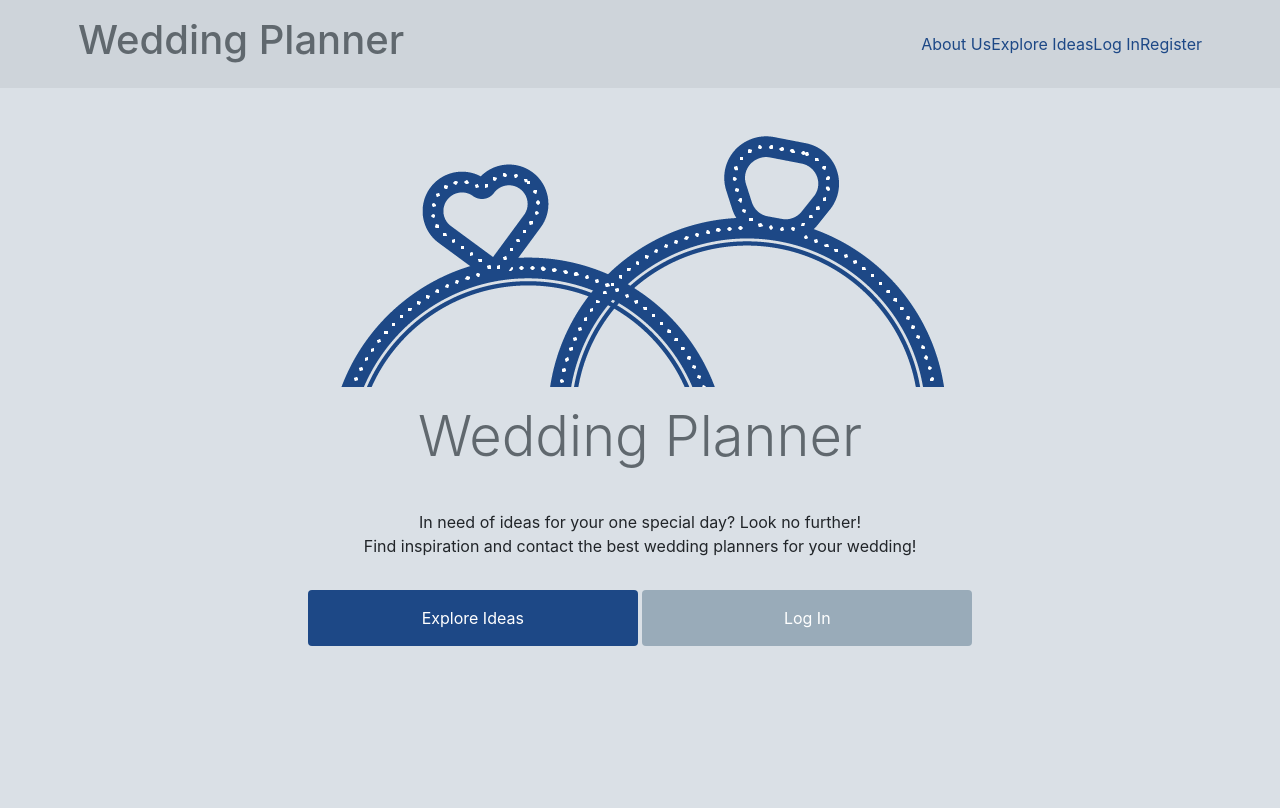
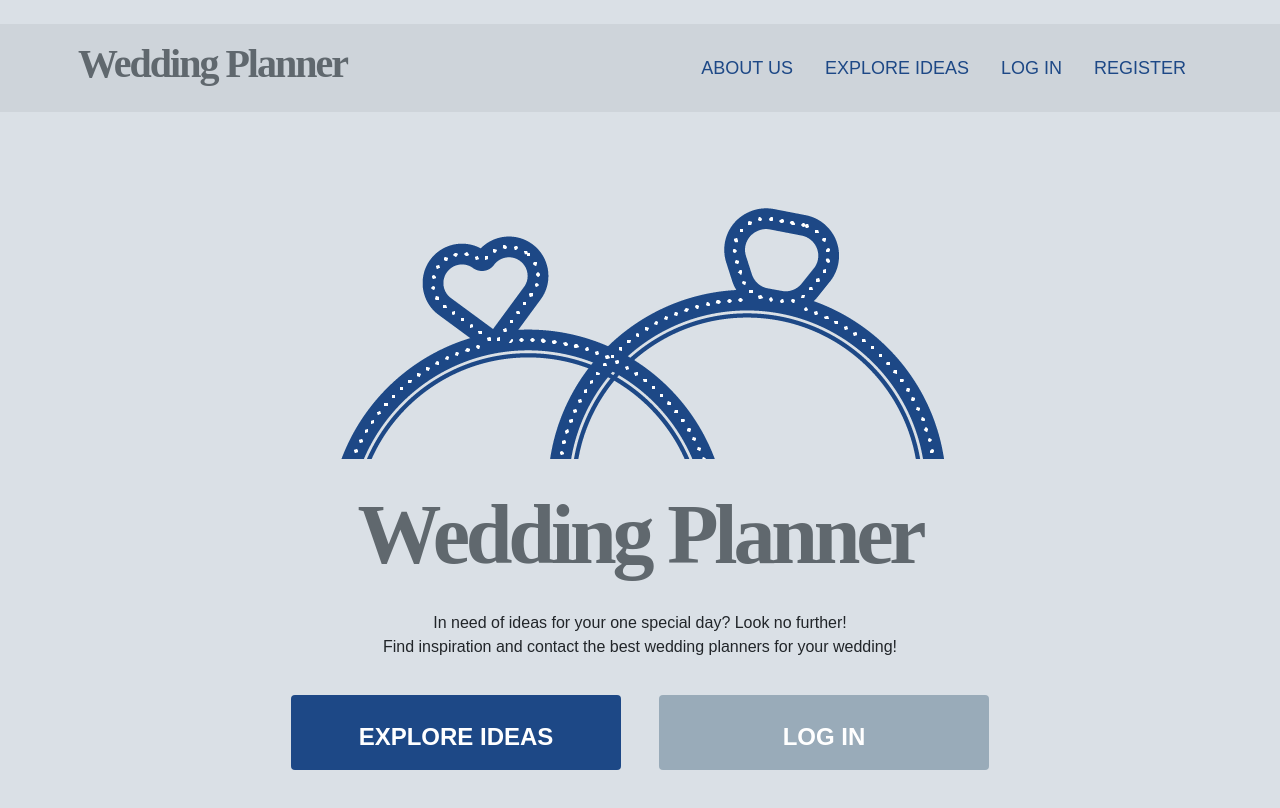
Before and after one commit to wedding-planner-portfolio/ui, a website: page index.html in a window 1280 px wide. Drawn offline with nearby package versions, Linux system fonts and the light colour scheme; a web font is replaced by a local one.

Commit message:
More changes to landing page

```diff
--- a/index.html
+++ b/index.html
@@ -13,28 +13,32 @@
 
 </head>
 <body>
-   <nav class="navbar navbar-expand-lg">
+   <nav class="navbar navbar-expand-lg mt-4">
       <div class="container d-flex justify-content-between p-2">
          <h1>Wedding Planner</h1>
          <ul class="navbar-nav float-right">
-            <li><a href="#">About Us</a></li>
-            <li><a href="#">Explore Ideas</a></li>
-            <li><a href="#">Log In</a></li>
-            <li><a href="#">Register</a></li>
+            <li><a href="#" class="p-3">About Us</a></li>
+            <li><a href="#" class="p-3">Explore Ideas</a></li>
+            <li><a href="#" class="p-3">Log In</a></li>
+            <li><a href="#" class="p-3">Register</a></li>
          </ul>
       </div>
    </nav>
 
    <div class="section p-5">
-      <div class="container d-flex flex-column align-items-center">
+      <div class="container mt-5 d-flex flex-column align-items-center">
          <img src="./img/weddingplannerlogo.png">
-         <h1 class="display-4 text-center p-3">Wedding Planner</h1>
+         <h1 class="text-center mt-4 mb-2 wp-heading">Wedding Planner</h1>
          <p class="text-center p-3">In need of ideas for your one special day? Look no further!
             <br>Find inspiration and contact the best wedding planners for your wedding!
          </p>
-         <div class="button-group">
-            <a class="btn btn-primary p-3 wp-btn-explore text-white">Explore Ideas</a>
-            <a class="btn btn-secondary p-3 wp-btn-login text-white">Log In</a>
+         <div class="row d-flex justify-content-center align-content-center">
+            <div class="col-lg-6">
+              <a class="btn btn-primary p-4 m-1 wp-btn-explore text-white">Explore Ideas</a>
+            </div>
+            <div class="col-lg-6">
+               <a class="btn btn-secondary p-4 m-1 wp-btn-login text-white">Log In</a>
+            </div>
          </div>
       </div>
    </div>
--- a/less/index.less
+++ b/less/index.less
@@ -1,3 +1,5 @@
+@import url('https://fonts.googleapis.com/css?family=Libre+Baskerville:400,700|Work+Sans:300,400,600,700&display=swap');
+
 @wp_lightgray: #DAE0E6;
 @wp_mediumgray: rgb(206, 212, 218);
 @wp_darkgray: #60686E;
@@ -12,19 +14,44 @@
 
 h1, h2, h3 {
   color: @wp_darkgray;
+  font-family: 'Libre Baskerville', serif;
+  font-weight: 700;
+  letter-spacing: -0.05em;
 }
 
 body {
    background-color: @wp_lightgray;
+   font-family: 'Work Sans', sans-serif;
+}
+
+.navbar {
+   background-color: @wp_mediumgray;
 }
 
 .navbar a {
    text-decoration: none;
    color: @wp_blue;
+   font-size: 18px;
+   text-transform: uppercase;
 }
 
-.navbar {
-   background-color: @wp_mediumgray;
+.navbar a:hover {
+   background-color: @wp_steelblue;
+}
+
+.btn {
+   font-weight: 600;
+   text-transform: uppercase;
+}
+
+.wp-heading {
+   font-family: Libre Baskerville;
+   font-style: normal;
+   font-weight: bold;
+   font-size: 84px;
+   line-height: 104px;
+   text-align: center;
+   letter-spacing: -0.05em;
 }
 
 .wp-btn-explore {
@@ -32,6 +59,8 @@ body {
    border: 0px;
    color: @wp_white;
    width: 330px;
+   height: 75px;
+   font-size: 24px;
  }
 
  .wp-btn-explore:hover {
@@ -43,6 +72,8 @@ body {
     border: 0px;
     color: @wp_white;
     width: 330px;
+    height: 75px;
+    font-size: 24px;
  }
 
  .wp-btn-login:hover {
```
Also changed, not shown: css/index.css.
